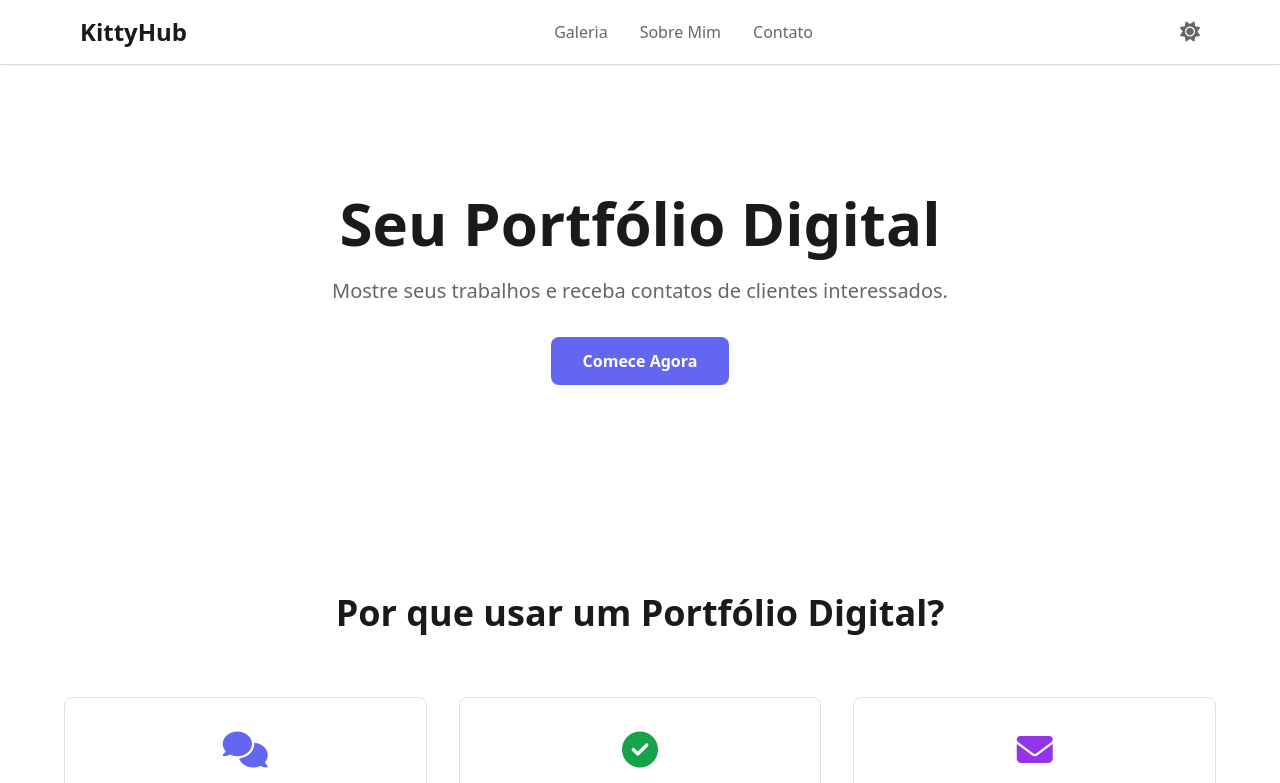
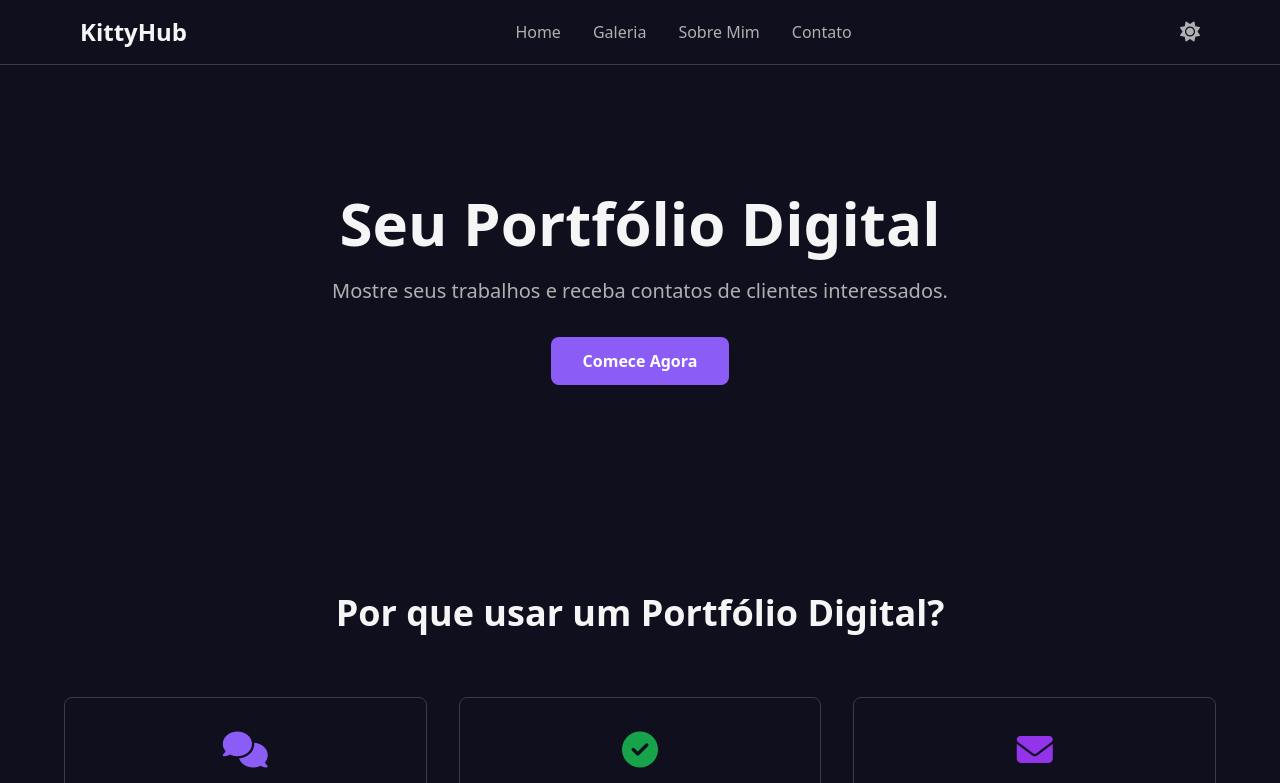
Before and after one commit to LucasPaixaoCL/Portfolio-, a website: page public/index.html in a window 1280 px wide. Both pictures are taken after a click on the button "Modo Escuro". Shown: the top 783 px of the page. Drawn offline with nearby package versions, Linux system fonts and the light colour scheme.

Commit message:
Fix final: header com Home link e toggle theme funcional

```diff
--- a/public/app.js
+++ b/public/app.js
@@ -98,3 +98,52 @@ function toggleMobileMenu() {
     menu.classList.toggle('hidden');
   }
 }
+
+// Toggle theme (light/dark)
+function toggleTheme() {
+  const html = document.documentElement;
+  const currentTheme = html.getAttribute('data-theme') || 'light';
+  const newTheme = currentTheme === 'light' ? 'dark' : 'light';
+
+  html.setAttribute('data-theme', newTheme);
+  document.body.className = newTheme;
+  localStorage.setItem('theme', newTheme);
+
+  // Update button text
+  const themeToggle = document.getElementById('themeToggle');
+  if (themeToggle) {
+    const icon = themeToggle.querySelector('i');
+    if (icon) {
+      if (newTheme === 'dark') {
+        icon.className = 'fas fa-sun';
+        themeToggle.title = 'Modo Claro';
+      } else {
+        icon.className = 'fas fa-moon';
+        themeToggle.title = 'Modo Escuro';
+      }
+    }
+  }
+}
+
+// Initialize theme on page load
+window.addEventListener('DOMContentLoaded', function() {
+  const savedTheme = localStorage.getItem('theme') || 'light';
+  const html = document.documentElement;
+  html.setAttribute('data-theme', savedTheme);
+  document.body.className = savedTheme;
+
+  // Update button icon
+  const themeToggle = document.getElementById('themeToggle');
+  if (themeToggle) {
+    const icon = themeToggle.querySelector('i');
+    if (icon) {
+      if (savedTheme === 'dark') {
+        icon.className = 'fas fa-sun';
+        themeToggle.title = 'Modo Claro';
+      } else {
+        icon.className = 'fas fa-moon';
+        themeToggle.title = 'Modo Escuro';
+      }
+    }
+  }
+})
--- a/public/index.html
+++ b/public/index.html
@@ -15,6 +15,7 @@
     <div class="max-w-6xl mx-auto px-4 py-4 flex items-center justify-between">
       <div class="text-2xl font-bold text-slate-900">KittyHub</div>
       <nav class="hidden md:flex gap-8">
+        <a href="/" class="text-slate-600 hover:text-slate-900 transition">Home</a>
         <a href="/galeria.html" class="text-slate-600 hover:text-slate-900 transition">Galeria</a>
         <a href="/sobre.html" class="text-slate-600 hover:text-slate-900 transition">Sobre Mim</a>
         <a href="#contact" class="text-slate-600 hover:text-slate-900 transition">Contato</a>
@@ -31,6 +32,7 @@
     <!-- Mobile Menu -->
     <div id="mobileMenu" class="hidden md:hidden bg-white border-t border-slate-200">
       <nav class="flex flex-col gap-4 px-4 py-4">
+        <a href="/" class="text-slate-600 hover:text-slate-900 transition">Home</a>
         <a href="/galeria.html" class="text-slate-600 hover:text-slate-900 transition">Galeria</a>
         <a href="/sobre.html" class="text-slate-600 hover:text-slate-900 transition">Sobre Mim</a>
         <a href="#contact" class="text-slate-600 hover:text-slate-900 transition">Contato</a>
```
